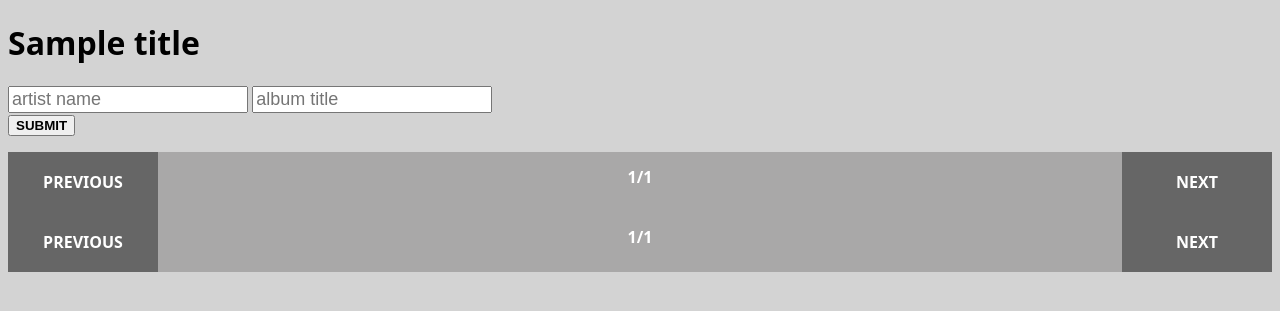
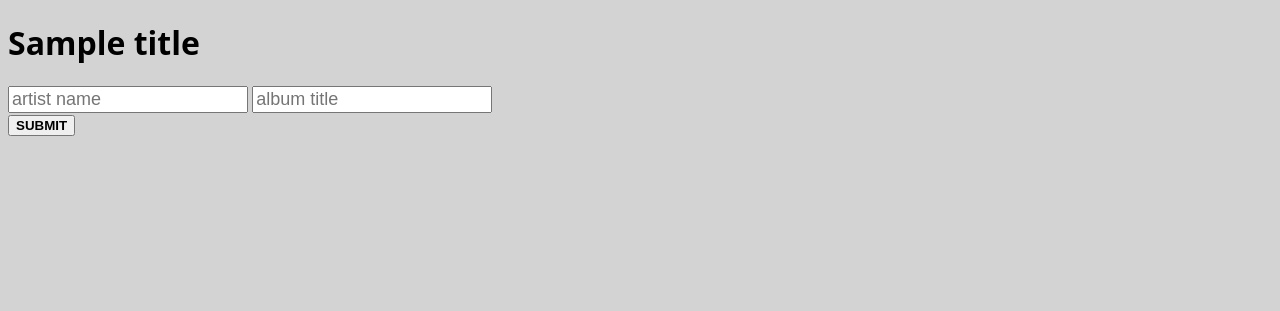
Before and after one commit to krzyssikora/media_list, a Flask app: template music_flask/music_flask/templates/index.html in a window 1280 px wide. Shown: the part 61-372 px from the top of the page. Run offline with Flask 2, Linux system fonts and the light colour scheme; the template is opened without the code that fills it: most values are stand-ins (such as "Sample title", 1, 10 or a date in 2020); some libraries are stand-ins or nearby versions.

Commit message:
added conditional appearance of pages controls

```diff
--- a/music_flask/music_flask/static/js/script.js
+++ b/music_flask/music_flask/static/js/script.js
@@ -3,22 +3,19 @@
 
     window.addEventListener("load", function() {
         // DOM elements
-        // page number
-        const page_number = document.querySelector("#page-number");
-        const page_number_bottom = document.querySelector("#page-number-bottom");
-        // how many pages?
-        const pageCount = document.querySelector("#pages");
-        // next button
-        const next = document.getElementById("next");
-        const next_bottom = document.getElementById("next-bottom");
-        // previous button
-        const previous = document.getElementById("prev");
-        const previous_bottom = document.getElementById("prev-bottom");
+        // pages-control
+        var pages_controls = document.getElementById('pages-controls');
+        var pages_controls_bottom = document.getElementById('pages-controls-bottom');
+
         // table content
         var table_str = document.getElementById("hidden-table").innerHTML;
         var table = JSON.parse(table_str);
         // table position
         const query_table = this.document.getElementById('results');
+        // conditional
+        var page_number
+        var page_number_bottom
+        var pageCount
         // data properties
         const items_per_page = 10;
         const table_length = table.length - 1
@@ -26,19 +23,25 @@
         const last_page_length = table_length % items_per_page;
         var counter = 1;
         query_table.innerHTML = getQueryTable();
+
+        if (number_of_pages > 1) {
+            // upper div for pages controls
+            pages_controls.innerHTML = `<a href="#" id="prev" class="slide">Previous</a> <a id="page-info"><span id="page-number">${counter}</span>/<span id="pages">${number_of_pages}</span> </a> <a href="#" id="next" class="slide">Next</a>`
+            // lower div for pages controls
+            pages_controls_bottom.innerHTML = `<a href="#" id="prev-bottom" class="slide">Previous</a> <a id="page-info"><span id="page-number-bottom">${counter}</span>/<span id="pages-bottom">${number_of_pages}</span> </a> <a href="#" id="next-bottom" class="slide">Next</a>`
+            // next buttons
+            const next = document.getElementById("next");
+            const next_bottom = document.getElementById("next-bottom");
+            // previous buttons
+            const previous = document.getElementById("prev");
+            const previous_bottom = document.getElementById("prev-bottom");
+
+            // page number
+            page_number = document.querySelector("#page-number");
+            page_number_bottom = document.querySelector("#page-number-bottom");
+            // number of pages
+            pageCount = document.querySelector("#pages");
             pageCount.innerHTML = number_of_pages;
-
-        function changePage(change) {
-            counter += change;
-            if(counter > number_of_pages){
-                counter = 1;
-            } else if(counter < 1){
-                counter = number_of_pages;
-            };
-            page_number.innerHTML = counter;
-            page_number_bottom.innerHTML = counter;
-            query_table.innerHTML = getQueryTable();
-        };
 
             next.addEventListener("click", function(evt){
                 evt.preventDefault();
@@ -59,6 +62,24 @@
                 evt.preventDefault();
                 changePage(-1);
             })
+        };
+
+        function updatePagesControls() {
+            pages_controls_text = `<a href="#" id="prev" class="slide">Previous</a> <a id="page-info"><span id="page-number">${counter}</span>/<span id="pages">${number_of_pages}</span>  </a> <a href="#" id="next" class="slide">Next</a>`
+            pages_controls.innerHTML = pages_controls_text
+        };
+
+        function changePage(change) {
+            counter += change;
+            if(counter > number_of_pages){
+                counter = 1;
+            } else if(counter < 1){
+                counter = number_of_pages;
+            };
+            page_number.innerHTML = counter;
+            page_number_bottom.innerHTML = counter;
+            query_table.innerHTML = getQueryTable();
+        };
 
         // function sendPageNumber() {
         //     var request = new XMLHttpRequest()
--- a/music_flask/music_flask/templates/index.html
+++ b/music_flask/music_flask/templates/index.html
@@ -22,19 +22,9 @@
             {% endif %}
         </p>
     </div>
-    <div id="pages-controls">
-        <a href="#" id="prev" class="slide">Previous</a>
-        <a id="page-info"><span id="page-number">{{ counter }}</span>/<span id="pages">{{ pages }}</span>  </a>
-        <a href="#" id="next" class="slide">Next</a>
-    </div>
-    <div id="results">
-        <!-- table with query results will be here -->
-    </div>
-    <div id="pages-controls-bottom">
-        <a href="#" id="prev-bottom" class="slide">Previous</a>
-        <a id="page-info"><span id="page-number-bottom">{{ counter }}</span>/<span id="pages-bottom">{{ pages }}</span>  </a>
-        <a href="#" id="next-bottom" class="slide">Next</a>
-    </div>
+    <div id="pages-controls"> <!-- place for changing pages controls --> </div>
+    <div id="results"> <!-- table with query results will be here --> </div>
+    <div id="pages-controls-bottom"> <!-- place for changing pages controls --> </div>
 </div>
 
 <!-- optional javascript -->
```
Lines whose indentation alone changed are shown as unchanged.
